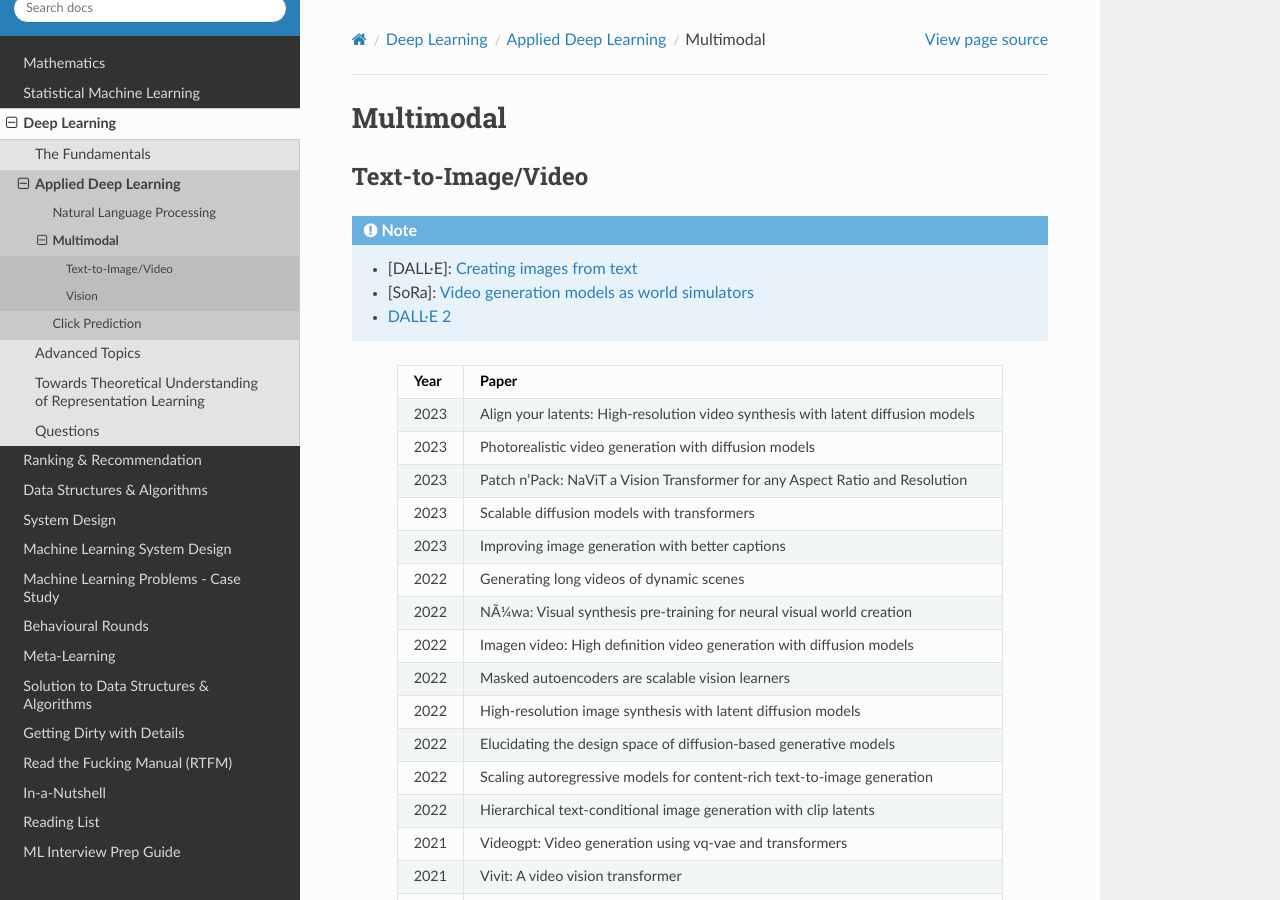
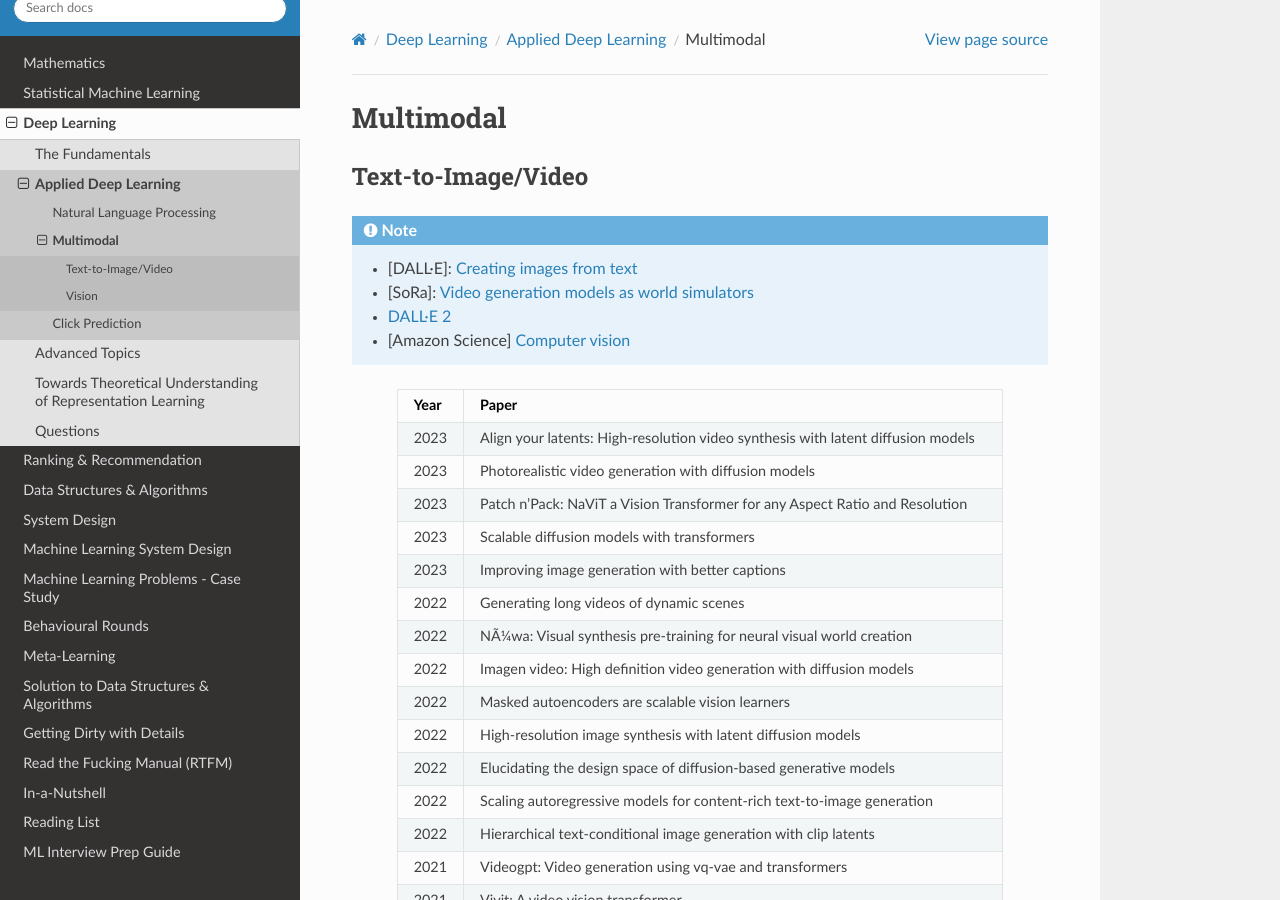
Before and after one commit to uselesstechjunks/leetcode, a Sphinx documentation site: the page built from docs/source/dl/application/image.rst, in a window 1280 px wide and 900 px high. Built offline with Sphinx 7.4.7 and the Read the Docs theme 2.0.0, drawn with Linux system fonts in a browser that asks for light colours.

Commit message:
Update image.rst (#262)

```diff
--- a/docs/source/dl/application/image.rst
+++ b/docs/source/dl/application/image.rst
@@ -9,6 +9,7 @@ Text-to-Image/Video
 	* [DALL·E]: `Creating images from text <https://openai.com/index/dall-e/>`_
 	* [SoRa]: `Video generation models as world simulators <https://openai.com/index/video-generation-models-as-world-simulators/>`_
 	* `DALL·E 2 <https://openai.com/index/dall-e-2/>`_
+	* [Amazon Science] `Computer vision <https://www.amazon.science/research-areas/computer-vision>`_
 
 .. csv-table::
 	:header: "Year","Paper"
```
